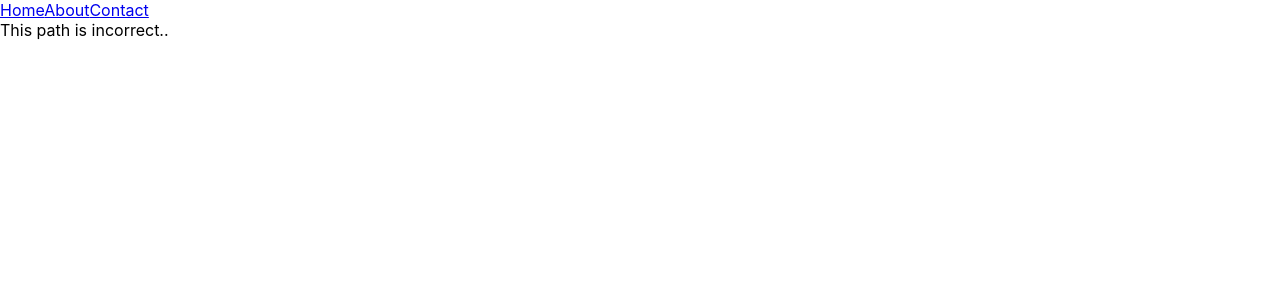
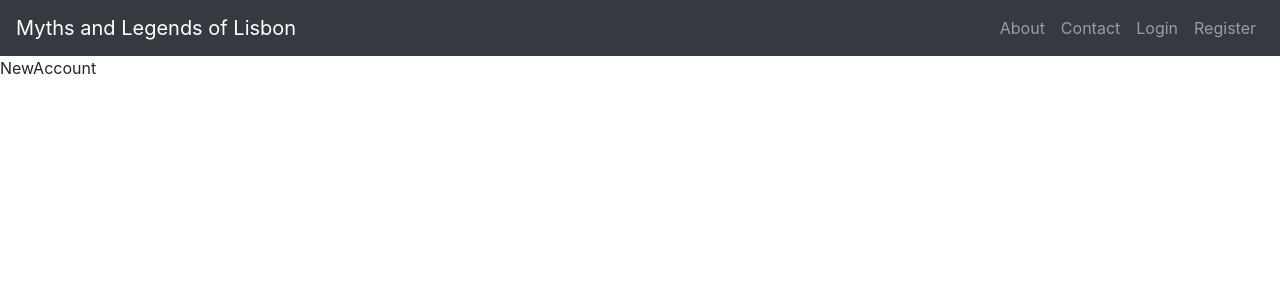
Before and after one commit to sandfrozen/MythOfLisbon-ReactJS, a React (Create React App) app: page /new-account in a window 1280 px wide. Shown: the top 300 px of the page. Built offline with nearby package versions, Linux system fonts and the light colour scheme.

Commit message:
login modal, new accout view

```diff
--- a/package.json
+++ b/package.json
@@ -3,10 +3,12 @@
   "version": "0.1.0",
   "private": true,
   "dependencies": {
+    "bootstrap": "^4.1.3",
     "react": "^16.5.2",
     "react-dom": "^16.5.2",
     "react-router-dom": "^4.3.1",
-    "react-scripts": "2.0.4"
+    "react-scripts": "2.0.4",
+    "reactstrap": "^6.5.0"
   },
   "scripts": {
     "start": "react-scripts start",
--- a/src/App.js
+++ b/src/App.js
@@ -4,19 +4,73 @@ import './App.css'
 import Home from './components/Home'
 import About from './components/About'
 import Contact from './components/Contact'
+import NewAccount from './components/NewAccount'
+import ModalLogin from './components/ModalLogin'
 import Error from './components/Error'
 import Nagivation from './components/Nagivation'
 
 class App extends Component {
+  constructor (props) {
+    super(props)
+
+    this.state = {
+      user: null,
+      isOpenModalLogin: false
+    }
+  }
+
+  componentDidMount () {
+    let user = localStorage.getItem('user')
+    if (user) {
+      this.setState({
+        user
+      })
+    }
+  }
+
+  login = () => {
+    localStorage.setItem('user', 'tomek')
+    this.setState(
+      {
+        user: 'tomek'
+      },
+      this.toggleModalLogin
+    )
+  }
+
+  logout = () => {
+    localStorage.removeItem('user')
+    this.setState({
+      user: null
+    })
+  }
+
+  toggleModalLogin = () => {
+    this.setState({
+      isOpenModalLogin: !this.state.isOpenModalLogin
+    })
+  }
+
   render () {
     return (
       <BrowserRouter>
         <Fragment>
-          <Nagivation />
+          <Nagivation
+            user={this.state.user}
+            toggleModal={this.toggleModalLogin}
+            logout={this.logout}
+          />
+          <ModalLogin
+            login={this.login}
+            toggleModalLogin={this.toggleModalLogin}
+            isOpen={this.state.isOpenModalLogin}
+          />
+          { this.state.user && <h1>Hello</h1>}
           <Switch>
             <Route path='/' component={Home} exact />
             <Route path='/about' component={About} />
             <Route path='/contact' component={Contact} />
+            <Route path='/new-account' component={NewAccount} />
             <Route component={Error} />
           </Switch>
         </Fragment>
--- /dev/null
+++ b/src/components/ModalLogin.js
@@ -0,0 +1,25 @@
+import React, { Component } from 'react'
+import { Button, Modal, ModalHeader, ModalBody, ModalFooter } from 'reactstrap'
+
+class ModalLogin extends Component {
+  render () {
+    return (
+      <Modal isOpen={this.props.isOpen} toggle={this.props.toggleModalLogin}>
+        <ModalHeader toggle={this.props.toggleModalLogin}>Login</ModalHeader>
+        <ModalBody>
+          Write Your email and password:
+        </ModalBody>
+        <ModalFooter>
+          <Button color='success' onClick={this.props.login}>
+            Login
+          </Button>
+          <Button outline color='secondary' onClick={this.props.toggleModalLogin}>
+            Close
+          </Button>
+        </ModalFooter>
+      </Modal>
+    )
+  }
+}
+
+export default ModalLogin
--- a/src/components/Nagivation.js
+++ b/src/components/Nagivation.js
@@ -1,14 +1,96 @@
-import React from 'react'
-import { NavLink } from 'react-router-dom'
+import React, { Component, Fragment } from 'react'
+import { Link } from 'react-router-dom'
+import {
+  Collapse,
+  Navbar,
+  NavbarToggler,
+  NavbarBrand,
+  Nav,
+  NavItem,
+  NavLink
+} from 'reactstrap'
 
-const Nagivation = () => {
-  return (
-    <div>
-      <NavLink to="/">Home</NavLink>
-      <NavLink to="/about">About</NavLink>
-      <NavLink to="/contact">Contact</NavLink>
-    </div>
-  )
+class Nagivation extends Component {
+  constructor (props) {
+    super(props)
+
+    this.state = {
+      isOpen: false
+    }
+  }
+
+  componentWillReceiveProps () {
+    if (this.props.user) {
+      this.setState({
+        isOpen: false
+      })
+    }
+  }
+
+  toggle = () => {
+    this.setState({
+      isOpen: !this.state.isOpen
+    })
+  }
+
+  render () {
+    return (
+      <div>
+        <Navbar color='dark' dark expand='md'>
+          <NavbarBrand tag={Link} to='/'>
+            Myths and Legends of Lisbon
+          </NavbarBrand>
+          <NavbarToggler onClick={this.toggle} />
+          <Collapse isOpen={this.state.isOpen} navbar>
+            <Nav className='ml-auto' navbar>
+              <NavItem>
+                <NavLink tag={Link} to='/about'>
+                  About
+                </NavLink>
+              </NavItem>
+              <NavItem>
+                <NavLink tag={Link} to='/contact'>
+                  Contact
+                </NavLink>
+              </NavItem>
+              {this.props.user
+                ? <NavItem onClick={this.props.logout}>
+                  <NavLink>
+                      Logout
+                    </NavLink>
+                </NavItem>
+                : <Fragment>
+                  <NavItem onClick={this.props.toggleModal}>
+                    <NavLink>
+                        Login
+                      </NavLink>
+                  </NavItem>
+                  <NavItem>
+                    <NavLink tag={Link} to='/new-account'>
+                        Register
+                      </NavLink>
+                  </NavItem>
+                </Fragment>}
+
+            </Nav>
+          </Collapse>
+        </Navbar>
+      </div>
+    )
+  }
 }
 
 export default Nagivation
+
+// const Nagivation = () => {
+//   return (
+//     <div>
+//       <NavLink to='/'>Home</NavLink>
+//       <NavLink to='/about'>About</NavLink>
+//       <NavLink to='/contact'>Contact</NavLink>
+//       <Button color='danger'>Danger!</Button>
+//     </div>
+//   )
+// }
+
+// export default Nagivation
--- /dev/null
+++ b/src/components/NewAccount.js
@@ -0,0 +1,13 @@
+import React, { Component } from 'react'
+
+class NewAccount extends Component {
+  render () {
+    return (
+      <div>
+        NewAccount
+      </div>
+    )
+  }
+}
+
+export default NewAccount
--- a/src/index.js
+++ b/src/index.js
@@ -3,6 +3,7 @@ import ReactDOM from 'react-dom';
 import './index.css';
 import App from './App';
 import * as serviceWorker from './serviceWorker';
+import 'bootstrap/dist/css/bootstrap.min.css';
 
 ReactDOM.render(<App />, document.getElementById('root'));
 
```
Also changed, not shown: 1 other file (tests, documents, lock files or other folders).
